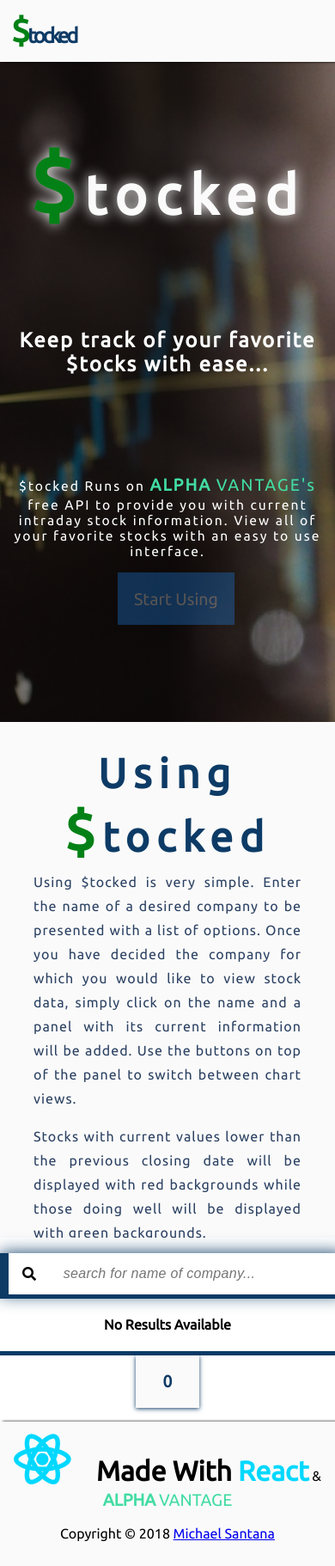
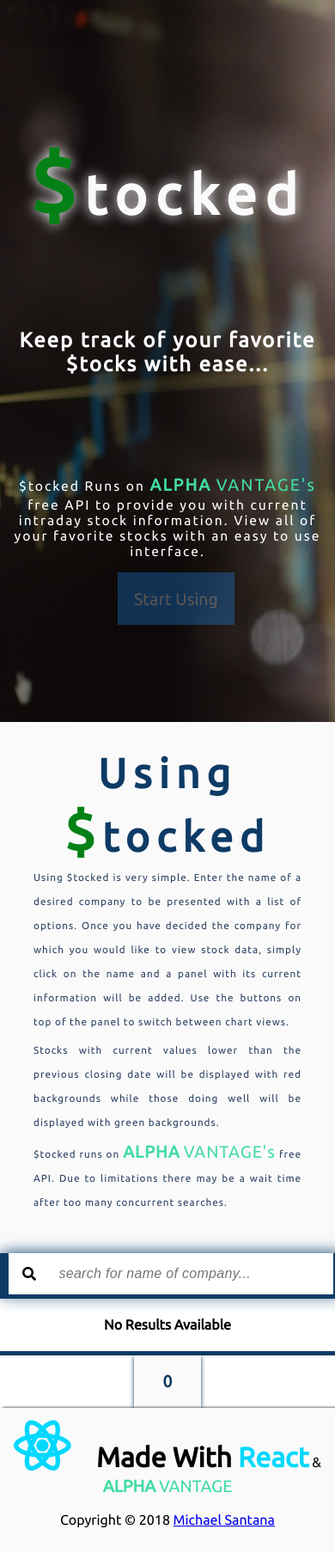
Before and after one commit to santanamichael211/stocked, a React (Create React App) app: page / in a window 390 px wide. Shown: the whole page at 86% size. Built offline with nearby package versions, Linux system fonts and the light colour scheme.

Commit message:
made more media queries

```diff
--- a/src/App.css
+++ b/src/App.css
@@ -250,8 +250,7 @@
 @media screen and (max-width:990px) {
 
   nav{
-    position: fixed;
-    width:100%;
+    display: none;
   }
 
   #information-div{
@@ -307,9 +306,9 @@
    padding:0;
    width:80%;
    text-align: justify;
-   padding:.5rem;
+   padding:.7vw;
    margin:auto;
-   font-size:1rem;
+   font-size:3vw;
  }
 
  #tutorial-div .aside{
@@ -342,8 +341,28 @@
 
 .searchele-container{
   width:25vw;
+  height:5em;
 }
 
+#stocklist-container{
+  margin:0;
+  padding:0;
+}
 
+.stockEle{
+  margin:.5em auto;
+  width:98%;
+}
+
+.form-div{
+  width:97%;
+  margin:auto;
+  padding:0;
+  border-right: 10px solid #0D3B66;
+}
+
+footer{
+  margin:0;
+}
 
 }
```
